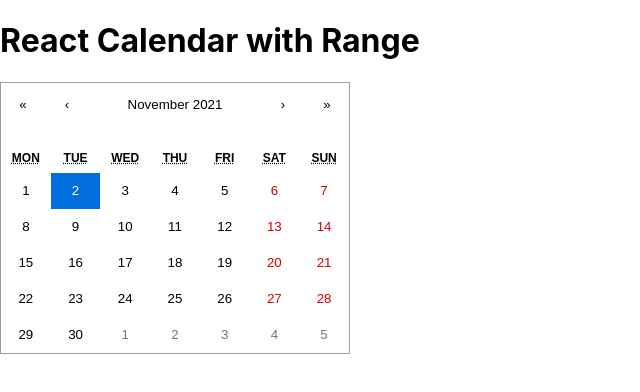
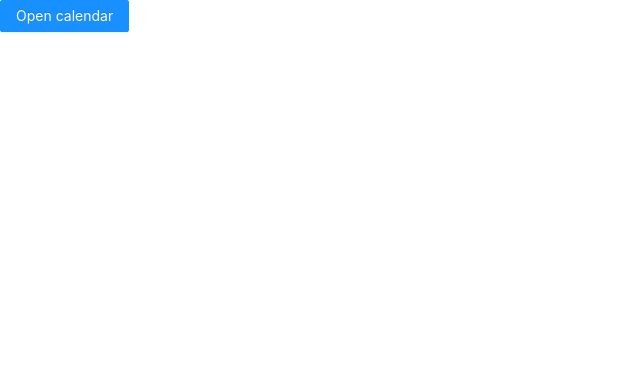
Before and after one commit to lyudad/super_holidays, a React (Create React App) app: page / in a window 1280 px wide. Shown: the top 392 px of the page, without its empty margins (0-640 px from the left). Built offline with nearby package versions, Linux system fonts and the light colour scheme.

Commit message:
add modal with calendar

```diff
--- a/public/index.html
+++ b/public/index.html
@@ -14,6 +14,7 @@
   <body>
     <noscript>You need to enable JavaScript to run this app.</noscript>
     <div id="root"></div>
+    <div id="modal"></div>
     <!--
       This HTML file is a template.
       If you open it directly in the browser, you will see an empty page.
--- a/src/App.tsx
+++ b/src/App.tsx
@@ -1,8 +1,9 @@
-import DateRangePickerCalendarExample from './components/Calendar/Calendar';
+import ModalCalendar from './components/Modal/Modal';
+
 function App(): JSX.Element {
   return (
     <div className="App">
-      <DateRangePickerCalendarExample />
+      <ModalCalendar />
     </div>
   );
 }
--- a/src/components/Calendar/Calendar.tsx
+++ b/src/components/Calendar/Calendar.tsx
@@ -1,31 +1,36 @@
 import { useState } from 'react';
 import Calendar from 'react-calendar';
 import 'react-calendar/dist/Calendar.css';
+import './calendar.css';
 
-export default function DataPicker() {
-  const [date, setDate] = useState<Date>(new Date());
-
-  console.log(date);
+export default function DataPicker(): JSX.Element {
+  const [line, setLine] = useState<Date[]>([]);
 
   return (
-    <div className="app">
-      <h1 className="text-center">React Calendar with Range</h1>
+    <div>
       <div className="calendar-container">
-        <Calendar onChange={setDate} defaultValue={date} selectRange={true} />
+        {line.length > 0 ? (
+          <p className="text-center">
+            <span className="bold">Start:</span> {line[0].toDateString()}
+            &nbsp;|&nbsp;
+            <span className="bold">End:</span> {line[1].toDateString()}
+          </p>
+        ) : (
+          <p className="text-center">
+            <span className="bold">Today:</span> {new Date().toDateString()}
+          </p>
+        )}
+        <Calendar
+          onChange={setLine}
+          selectRange={true}
+          className={['c1', 'c2']}
+          tileClassName={['c3', 'c4']}
+          next2Label={null}
+          prev2Label={null}
+          locale="en-GB"
+          navigationAriaLabel="Go up"
+        />
       </div>
-
-      {/* {date.length > 0 ? (
-        <p className="text-center">
-          <span className="bold">Start:</span> {date[0].toDateString()}
-          &nbsp;|&nbsp;
-          <span className="bold">End:</span> {date[1].toDateString()}
-        </p>
-      ) : (
-        <p className="text-center">
-          <span className="bold">Default selected date:</span>{' '}
-          {date.toDateString()}
-        </p>
-      )} */}
     </div>
   );
 }
--- /dev/null
+++ b/src/components/Calendar/calendar.css
@@ -0,0 +1,19 @@
+.c1{
+width:800px;
+margin-left: auto;
+margin-right: auto;
+}
+.c2{
+    color:blue;
+}
+.c3{
+    color:salmon
+}
+.c4{
+    font-size: 13px;
+    font-weight: 600;
+    color:black;
+}
+.text-center{
+    text-align: center;
+}
--- /dev/null
+++ b/src/components/Calendar/index.ts
@@ -0,0 +1 @@
+export { default } from './Calendar';
--- /dev/null
+++ b/src/components/Modal/Modal.tsx
@@ -0,0 +1,29 @@
+import React, { useState } from 'react';
+import { Modal, Button } from 'antd';
+import Calendar from '../Calendar';
+
+export default function ModalCalendar(): JSX.Element {
+  const [isModalVisible, setIsModalVisible] = useState(false);
+
+  const showModal = () => {
+    setIsModalVisible(true);
+  };
+
+  const handleOk = () => {
+    setIsModalVisible(false);
+  };
+
+  const handleCancel = () => {
+    setIsModalVisible(false);
+  };
+  return (
+    <div>
+      <Button type="primary" onClick={showModal}>
+        Open calendar
+      </Button>
+      <Modal visible={isModalVisible} onOk={handleOk} onCancel={handleCancel}>
+        <Calendar />
+      </Modal>
+    </div>
+  );
+}
--- a/src/index.tsx
+++ b/src/index.tsx
@@ -1,5 +1,6 @@
 import React from 'react';
 import ReactDOM from 'react-dom';
+import 'antd/dist/antd.css';
 import './index.css';
 import App from './App';
 import { BrowserRouter } from 'react-router-dom';
```
